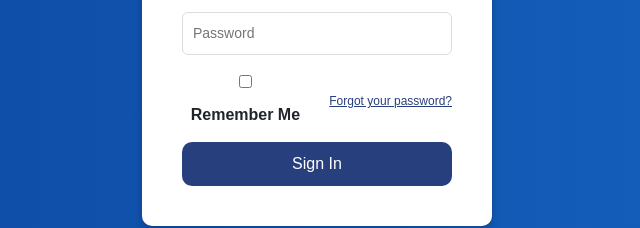
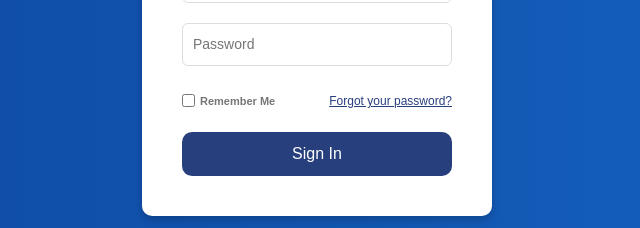
Before and after one commit to Veeagony/iDisciplineWeb, a React (Create React App) app: page / in a window 1280 px wide. Shown: the part 390-618 px from the top of the page, without its empty margins (323-963 px from the left). Built offline with nearby package versions, Linux system fonts and the light colour scheme.

Commit message:
login css

```diff
--- a/src/DisciplinaryOffice/LoginScreen/Login.js
+++ b/src/DisciplinaryOffice/LoginScreen/Login.js
@@ -1,4 +1,4 @@
-import React, { useState, useEffect } from "react";
+import React, { useState } from "react";
 import { signInWithEmailAndPassword } from "firebase/auth";
 import { useNavigate } from "react-router-dom";
 import { auth } from "../../firebase/firebaseConfig"; // Adjust the import path as necessary
@@ -11,18 +11,8 @@ function Login() {
   const [password, setPassword] = useState("");
   const [loading, setLoading] = useState(false);
   const [loginError, setLoginError] = useState("");
-  const [rememberMe, setRememberMe] = useState(false);
 
   const navigate = useNavigate();
-
-  // Check if there's a saved email in localStorage when the component mounts
-  useEffect(() => {
-    const savedEmail = localStorage.getItem("email");
-    if (savedEmail) {
-      setEmail(savedEmail);
-      setRememberMe(true);
-    }
-  }, []);
 
   const handleSubmit = async (e) => {
     e.preventDefault();
@@ -31,14 +21,6 @@ function Login() {
 
     try {
       await signInWithEmailAndPassword(auth, email, password);
-
-      // If Remember Me is checked, store the email in localStorage
-      if (rememberMe) {
-        localStorage.setItem("email", email);
-      } else {
-        localStorage.removeItem("email"); // Remove it if Remember Me is unchecked
-      }
-
       navigate("/dashboard");
     } catch (error) {
       setLoginError(error.message);
@@ -52,6 +34,7 @@ function Login() {
       {loading ? (
         <div className="fullpage-loader">
           <div className="spinner-grow text-primary" role="status"></div>
+          {/* Your other spinners */}
         </div>
       ) : (
         <div className="login-container">
@@ -82,13 +65,9 @@ function Login() {
                 required
               />
               <div className="options">
-                <label>
-                  <input
-                    type="checkbox"
-                    checked={rememberMe}
-                    onChange={(e) => setRememberMe(e.target.checked)}
-                  />{" "}
-                  Remember Me
+                <label className="remember-label">
+                  <input type="checkbox" />
+                  <span>Remember Me</span>
                 </label>
 
                 <a href="#" className="forgotpw">Forgot your password?</a>
```
Also changed, not shown: src/DisciplinaryOffice/LoginScreen/Login.css (line endings or trailing spaces).
